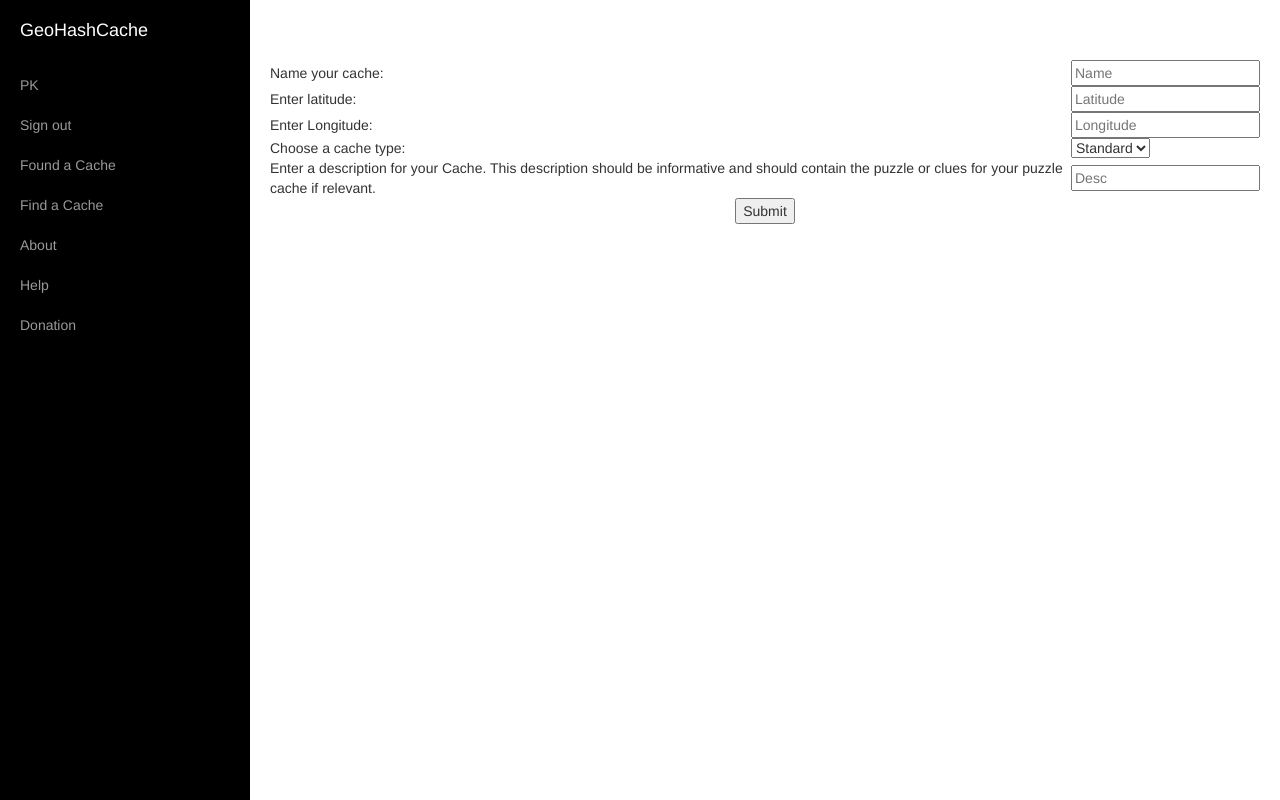
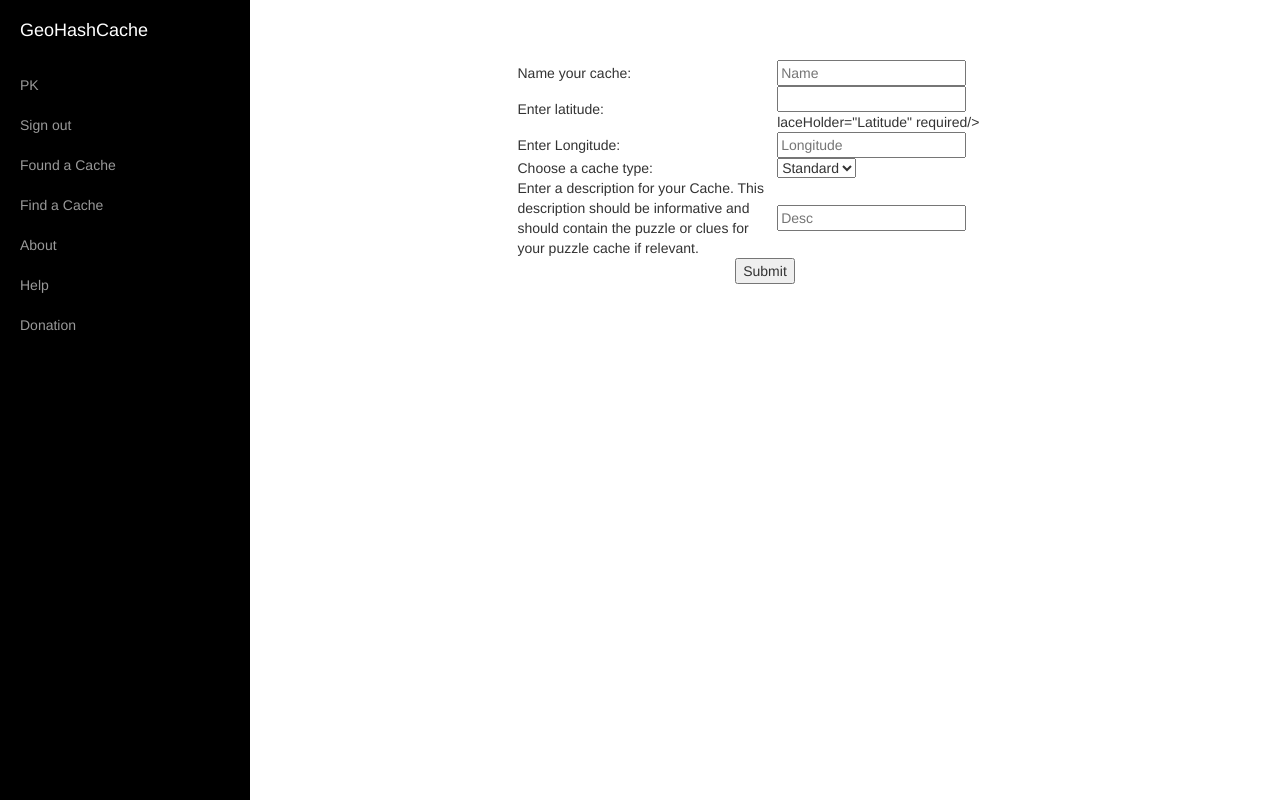
Before and after one commit to AlbertMokrejs/GeoHashCache, a Flask app: page /found in a window 1280 px wide. Run offline with Flask 2, Linux system fonts and the light colour scheme; a user stored in the database is signed in; some libraries are stand-ins or nearby versions.

Commit message:
Update found.html

```diff
--- a/templates/found.html
+++ b/templates/found.html
@@ -14,15 +14,15 @@
 </center></br></br>
 {% else %}
 <br><br><center>
-<table style="width:50%>
 <form method="POST">
+<table style="width:50%">
 <tr>
 <td>Name your cache: </td>
 <td><input type="text" name="Name" placeHolder="Name" required/></td>
 </tr>
 <tr>
 <td>Enter latitude: </td>
-<td><input type="text" name="Latitude" placeHolder="Latitude" required/></td>
+<td><input type="text" name="Latitude" p<form method="POST">laceHolder="Latitude" required/></td>
 </tr>
 <tr>
 <td>Enter Longitude: </td>
@@ -49,7 +49,8 @@
 </td>
 </tr>
 </table>
-<p><input name="submit" type="submit" value="Submit"></p></form>
+<p><input type="submit" value="Submit"></p>
+</form>
 </center></br></br>
 {% endif %}
 {% endblock %}
```
